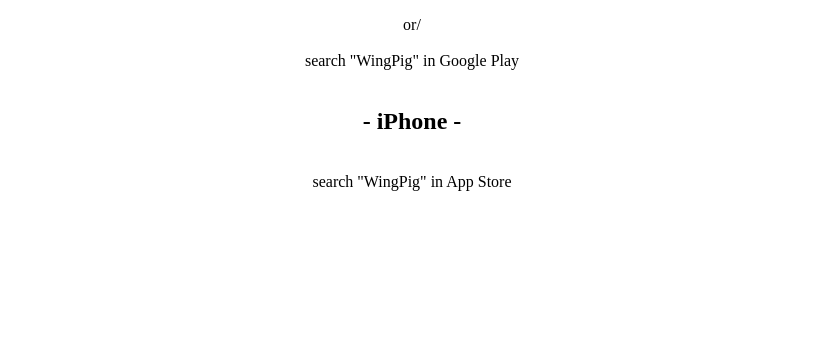
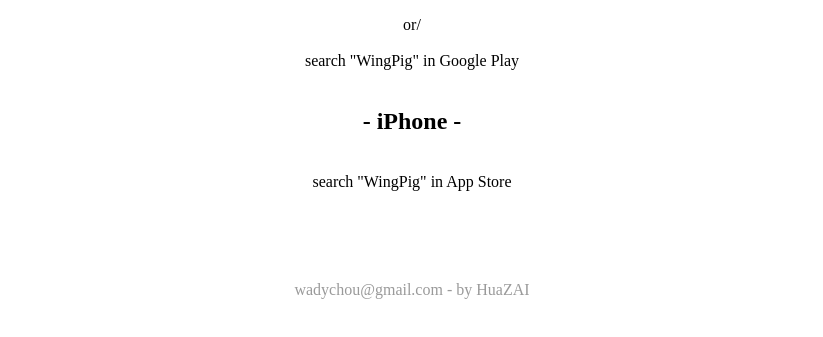
Before and after one commit to wadychou/WingPig, a plain HTML site: page index.html in a window 1280 px wide. Shown: the part 803-1140 px from the top of the page, without its empty margins (228-1051 px from the left). Before the commit the page ends 1092 px from the top, so only its background shows below. Drawn offline with Linux system fonts and the light colour scheme.

Commit message:
html fix

```diff
--- a/index.html
+++ b/index.html
@@ -31,5 +31,15 @@
         <br>
         <br>
         <br>
+
+
+        <font color="#9A9A9A">wadychou@gmail.com - </font>
+
+        <font color="#9A9A9A">by HuaZAI</font>
+
+        <br>
+        <br>
+        <br>
+        </style>
     </body>
 </html>
```
